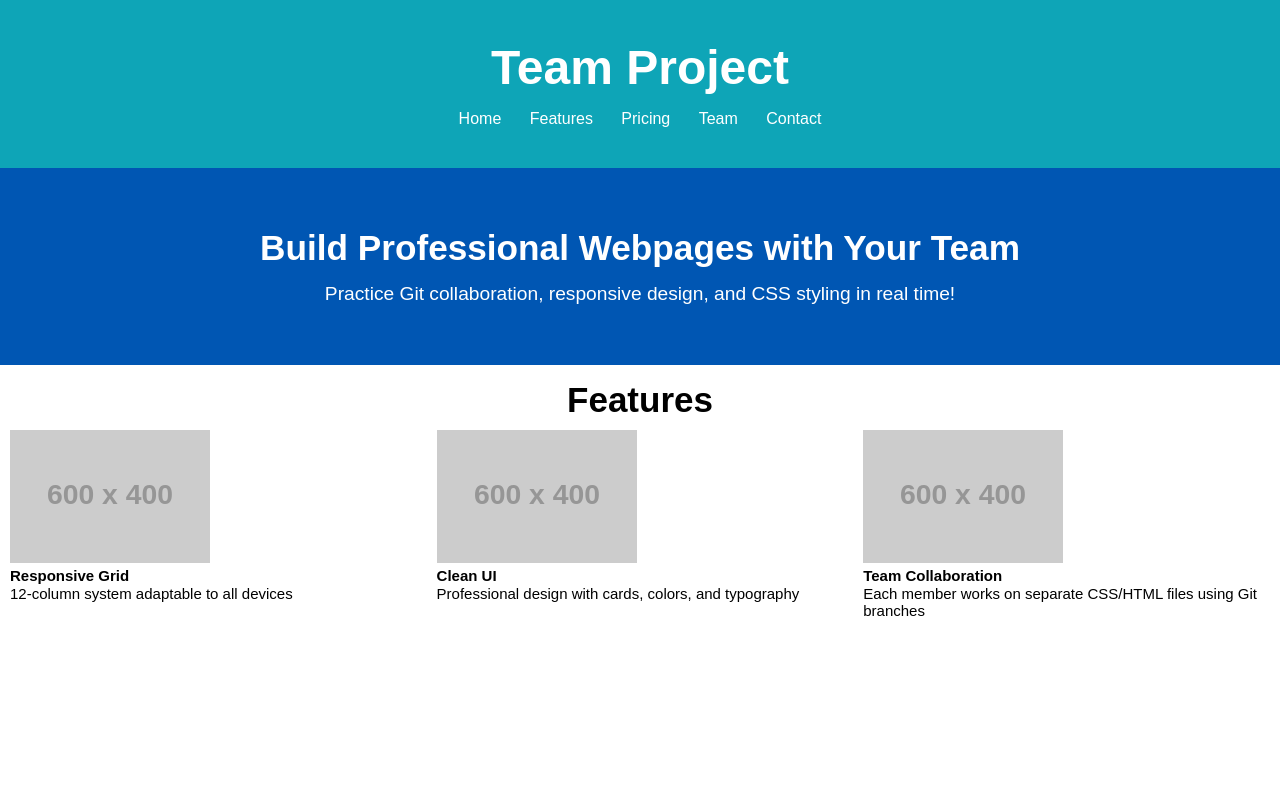
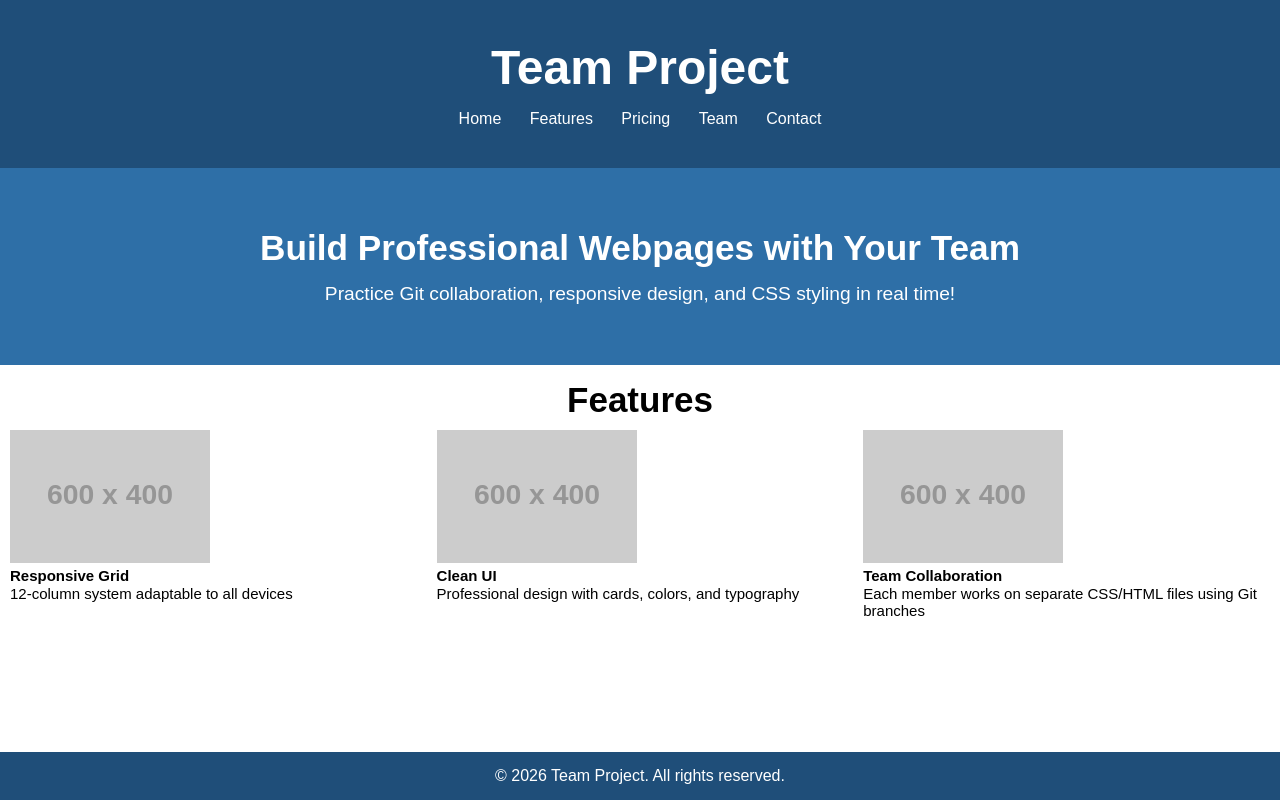
Before and after one commit to ronfrancis-reyes/BSIT-2E-G2-Group1-Activities, a PHP site: page / in a window 1280 px wide. Run offline with PHP 8.4, Linux system fonts and the light colour scheme; grey boxes labelled with a size stand in for pictures from a placeholder-image service; some libraries are stand-ins or nearby versions.

Commit message:
Added footer

```diff
--- a/activityhtml/index.html
+++ b/activityhtml/index.html
@@ -46,6 +46,9 @@
       <br><p class="text">Each member works on separate CSS/HTML files using Git branches</p>
     </div>
 
+     <div class="footer">
+        <p>© 2026 Team Project. All rights reserved.</p>
+    </div>
 
 </body>
 </html>
--- a/activityhtml/style.css
+++ b/activityhtml/style.css
@@ -1,6 +1,6 @@
  .des{
     margin : 0;
-    background-color: #0056b3;
+    background-color: #2E6FA7;
     color: white;
     font-family: Arial;
     text-align: center;
@@ -40,7 +40,7 @@ body {
 }
 
 .main-header {
-  background-color: #0ea5b7;
+  background-color: #1F4E79;
   color: white;
   text-align: center;
   padding: 40px 20px;
@@ -151,3 +151,15 @@ div{
   font-family: Arial;
   text-align: center;
 }
+
+.footer {
+  position: fixed;
+  left: 0;
+  bottom: 0;
+  width: 100%;
+  background-color: #1F4E79;
+  color: white;
+  text-align: center;
+  padding: 15px 0;
+  box-sizing: border-box;
+}
```
